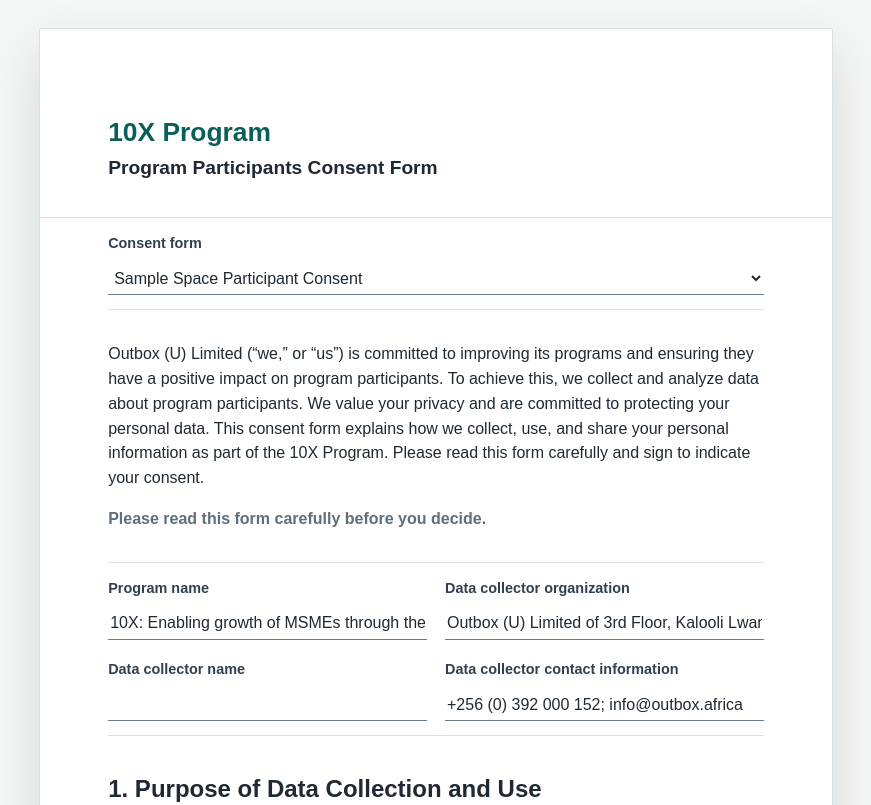
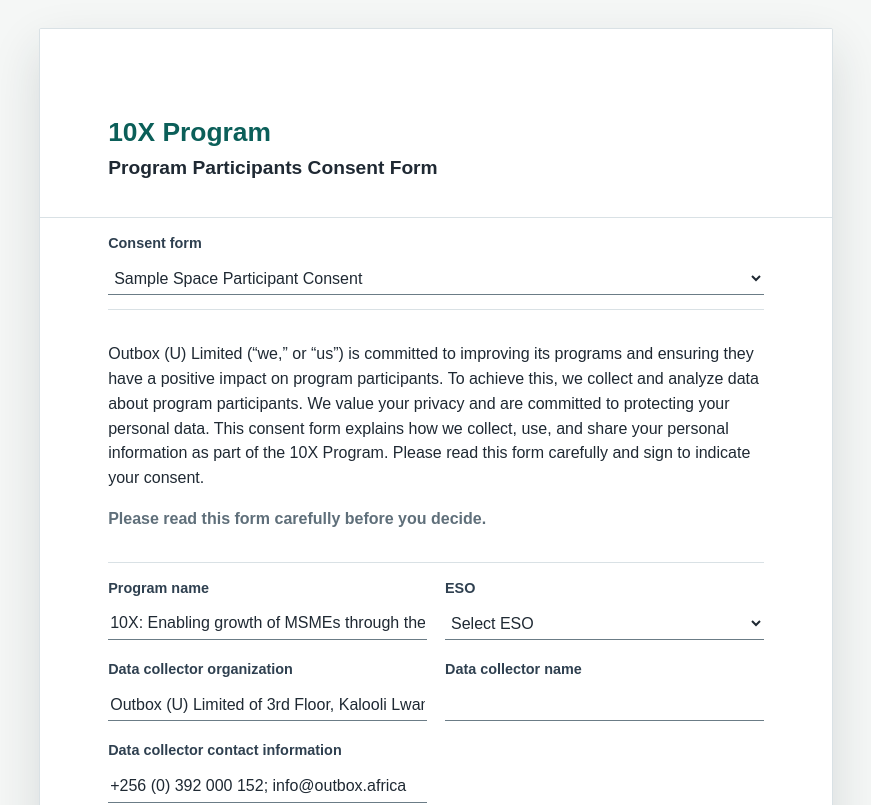
Before and after one commit to Danieluganda/RETI_Program, a Next.js app in the folder consent-app/: page /consent/new in a window 1280 px wide. Shown: the top 805 px of the page, without its empty margins (204-1075 px from the left). Built offline with nearby package versions, Linux system fonts and the light colour scheme.

Commit message:
Add ESO selection to consent records

```diff
--- a/consent-app/app/api/consents/route.ts
+++ b/consent-app/app/api/consents/route.ts
@@ -32,6 +32,7 @@
     participantName: body.participantName?.trim() || "",
     participantPhone: body.participantPhone || "",
     programName: body.programName || "10X: Enabling growth of MSMEs through the digital economy",
+    esoName: body.esoName || "",
     consentFormType: body.consentFormType || "sample-space",
     implementingOrganization: body.implementingOrganization || "Outbox (U) Limited",
     dataCollectorOrganization:
--- a/consent-app/app/api/reports/route.ts
+++ b/consent-app/app/api/reports/route.ts
@@ -11,6 +11,7 @@
     "participantName",
     "participantPhone",
     "programName",
+    "esoName",
     "consentFormType",
     "consentFormVersion",
     "consentDecision",
--- a/consent-app/app/consent/[id]/page.tsx
+++ b/consent-app/app/consent/[id]/page.tsx
@@ -26,6 +26,9 @@
         </p>
         <p>
           <strong>Program:</strong> {record.programName}
+        </p>
+        <p>
+          <strong>ESO:</strong> {record.esoName || "N/A"}
         </p>
         <p>
           <strong>Date:</strong> {record.consentDate}
--- a/consent-app/components/ConsentForm.tsx
+++ b/consent-app/components/ConsentForm.tsx
@@ -105,6 +105,8 @@
   "Asset financing partners",
   "Connectivity service providers",
 ];
+
+const esoOptions = Array.from({ length: 12 }, (_, index) => `ESO ${index + 1}`);
 
 type PartnerService = keyof typeof partnerServiceData;
 
@@ -231,6 +233,19 @@
           <div>
             <label htmlFor="programName">Program name</label>
             <input id="programName" name="programName" defaultValue="10X: Enabling growth of MSMEs through the digital economy" required />
+          </div>
+          <div>
+            <label htmlFor="esoName">ESO</label>
+            <select id="esoName" name="esoName" required defaultValue="">
+              <option value="" disabled>
+                Select ESO
+              </option>
+              {esoOptions.map((eso) => (
+                <option key={eso} value={eso}>
+                  {eso}
+                </option>
+              ))}
+            </select>
           </div>
           <div>
             <label htmlFor="dataCollectorOrganization">Data collector organization</label>
--- a/consent-app/lib/db.ts
+++ b/consent-app/lib/db.ts
@@ -9,6 +9,7 @@
   participantName: string;
   participantPhone: string;
   programName: string;
+  esoName: string;
   consentFormType: string;
   implementingOrganization: string;
   dataCollectorOrganization: string;
@@ -88,6 +89,7 @@
     participantName: record.participantName,
     participantPhone: record.participantPhone || "",
     programName: record.programName,
+    esoName: record.esoName || "",
     consentFormType: record.consentFormType,
     implementingOrganization: record.implementingOrganization || "",
     dataCollectorOrganization: record.dataCollectorOrganization || "",
@@ -146,6 +148,7 @@
         participantName: record.participantName,
         participantPhone: record.participantPhone,
         programName: record.programName,
+        esoName: record.esoName,
         consentFormType: record.consentFormType,
         implementingOrganization: record.implementingOrganization,
         dataCollectorOrganization: record.dataCollectorOrganization,
--- a/consent-app/lib/pdf.ts
+++ b/consent-app/lib/pdf.ts
@@ -322,6 +322,7 @@
   section(ctx, "Program and Collector Details");
   fieldStack(ctx, [
     ["Program name", record.programName],
+    ["ESO", fieldValue(record.esoName, "")],
     ["Data collector organization", record.dataCollectorOrganization],
   ]);
   fieldGrid(ctx, [
--- a/consent-app/lib/validation.ts
+++ b/consent-app/lib/validation.ts
@@ -11,6 +11,7 @@
   participantName?: string;
   participantPhone?: string;
   programName?: string;
+  esoName?: string;
   consentDecision?: "consented" | "declined";
   serviceRequired?: string;
   authorizedPartners?: string[];
```
Also changed, not shown: 1 other file (tests, documents, lock files or other folders).
